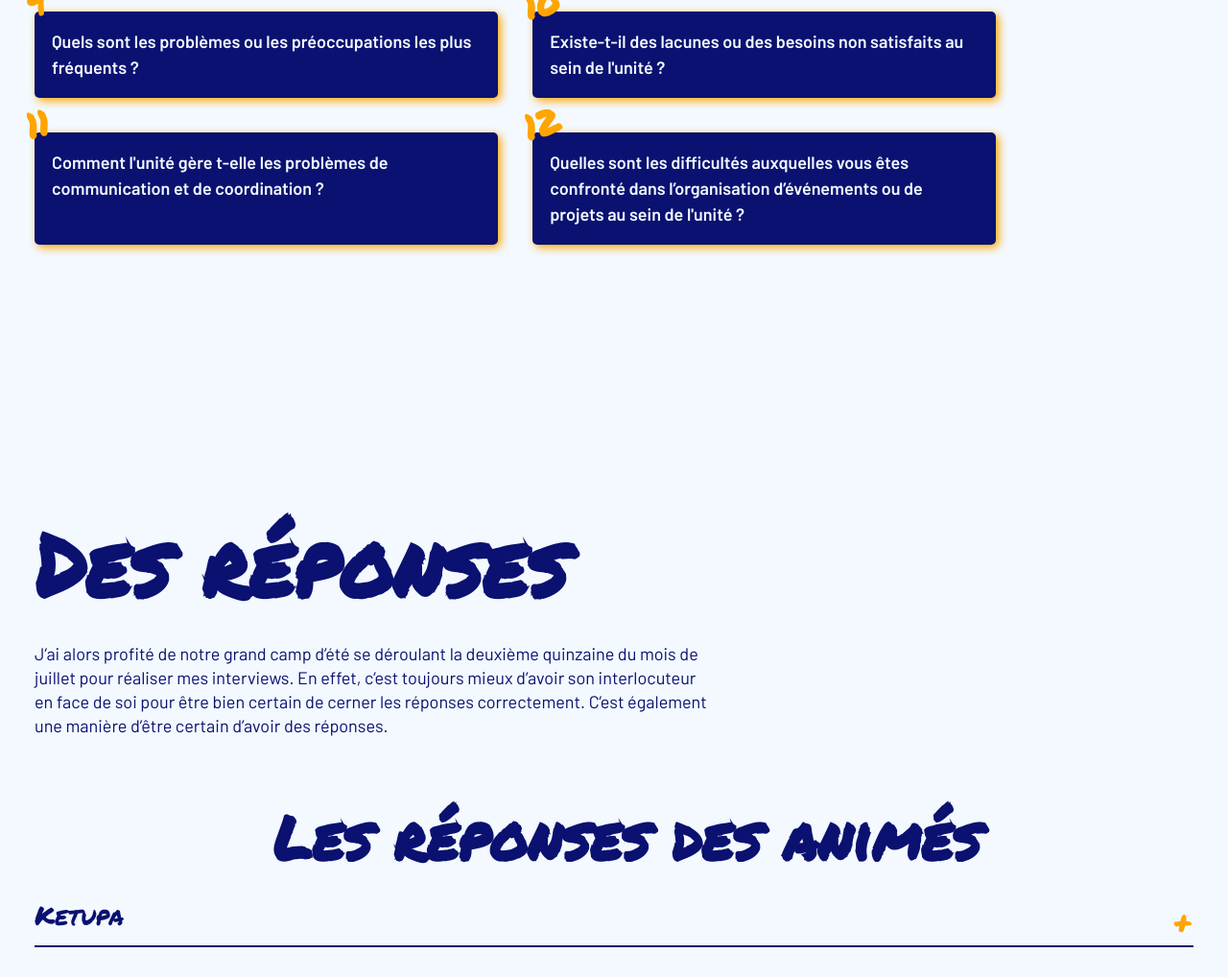
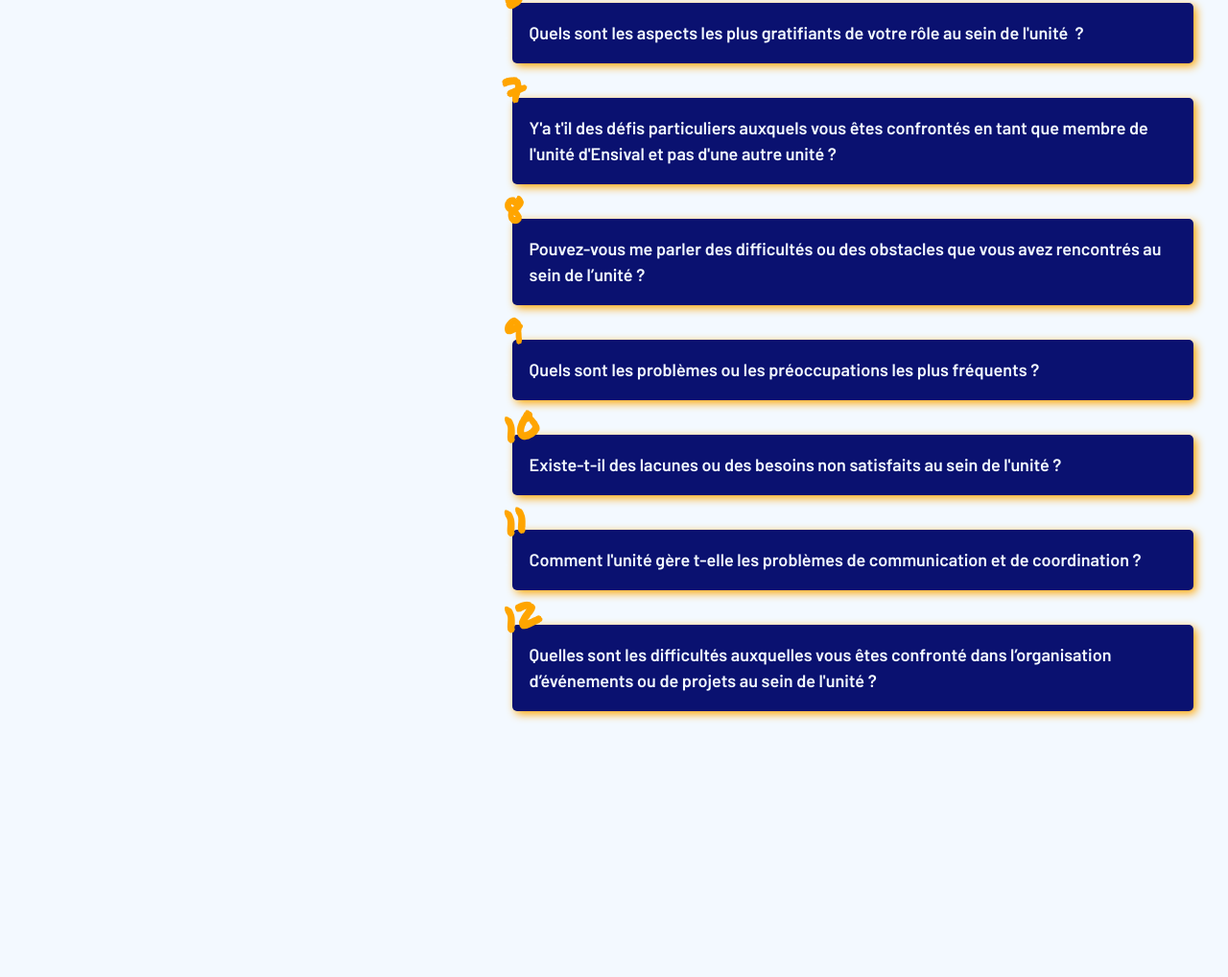
Before and after one commit to EHteltocerator/tfa_aout_henin_esteban_b2g1, a website with bundled scripts: page src/index.html in a window 1280 px wide. Shown: the part 2942-3960 px from the top of the page at 96% size. Built offline with nearby package versions, Linux system fonts and the light colour scheme; files whose address does not match are found by name.

Commit message:
correction css des questions et réponses

```diff
--- a/src/assets/css/style.scss
+++ b/src/assets/css/style.scss
@@ -120,7 +120,6 @@
 }
 
 .partie {
-    background-image: url("../images/bg.svg");
     padding-top: 4rem;
     width: 375px;
     padding: 4rem 1rem;
@@ -184,9 +183,6 @@
 }
 
 .questions {
-    display: flex;
-    flex-direction: column;
-    gap: 2rem;
     counter-reset: li;
     grid-column: 1/-1;
     margin-bottom: 1rem;
@@ -203,8 +199,10 @@
 
     box-sizing: border-box;
     padding: 1rem;
+    margin-bottom: 2rem;
     border-radius: 5px;
     position: relative;
+
     counter-increment: li;
 
     box-shadow: var(--contrast-color) 3px 3px 10px;
@@ -432,12 +430,11 @@
     }
 
     .questions {
-        flex-wrap: wrap;
-        flex-direction: row;
+        grid-column: 3/-1;
     }
 
-    .question {
-        width: 40%;
+    .answers {
+        grid-column: 3/-1;
     }
 
     .besoin {
--- a/src/index.html
+++ b/src/index.html
@@ -72,7 +72,7 @@
 
       <header class="section">
 
-        <h2 class="title section__title">Introduction</h2>
+        <h2 class="title section__title" id="introduction">Introduction</h2>
 
         <p class="section__text section__text--intro">
           “Afin de nous sortir du cadre scolaire et de nous familiariser avec des conditions de conception et
@@ -115,7 +115,7 @@
 
       <header class="section">
 
-        <h2 class="title section__title">Comment aider</h2>
+        <h2 class="title section__title" id="interviews">Comment aider</h2>
 
         <p class="section__text section__text--intro">
           Il nous a été suggéré de réaliser des interviews afin, entre autres, de pouvoir découvrir les
--- a/src/scripts/app.js
+++ b/src/scripts/app.js
@@ -10,9 +10,9 @@
 var titres = document.querySelectorAll("h2");
 
 titres.forEach((titre) => {
-    gsap.from(titre, {duration: .2, opacity: 0, x: -100, scrollTrigger: {trigger: titre, start: "top bottom"}});
+    gsap.from(titre, {duration: .2, opacity: 0, x: -100, scrollTrigger: {trigger: titre, start: "bottom bottom"}});
 });
 
 var head = document.querySelector("h1");
 
-gsap.from(head, {duration: 1, opacity: 0})
+gsap.from(head, {duration: 1, opacity: 0});
```
Also changed, not shown: src/assets/css/style.css.
